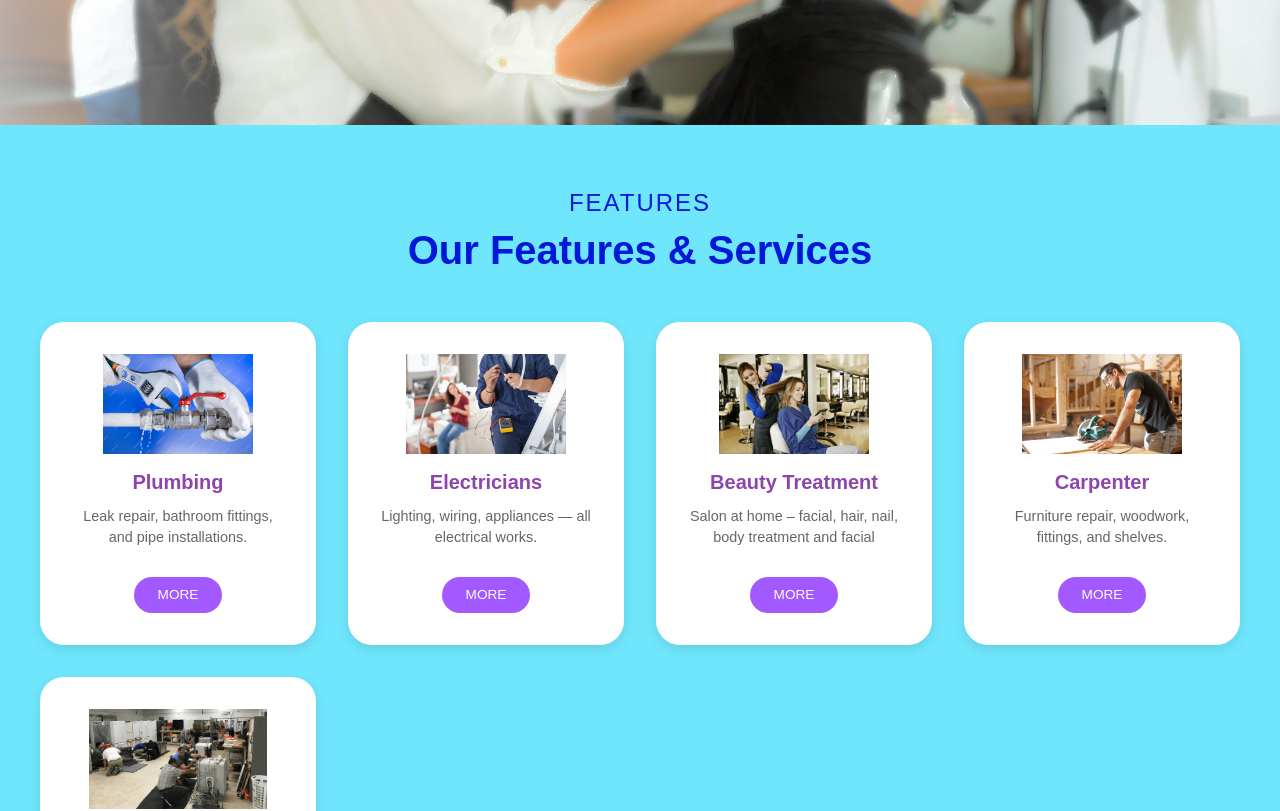
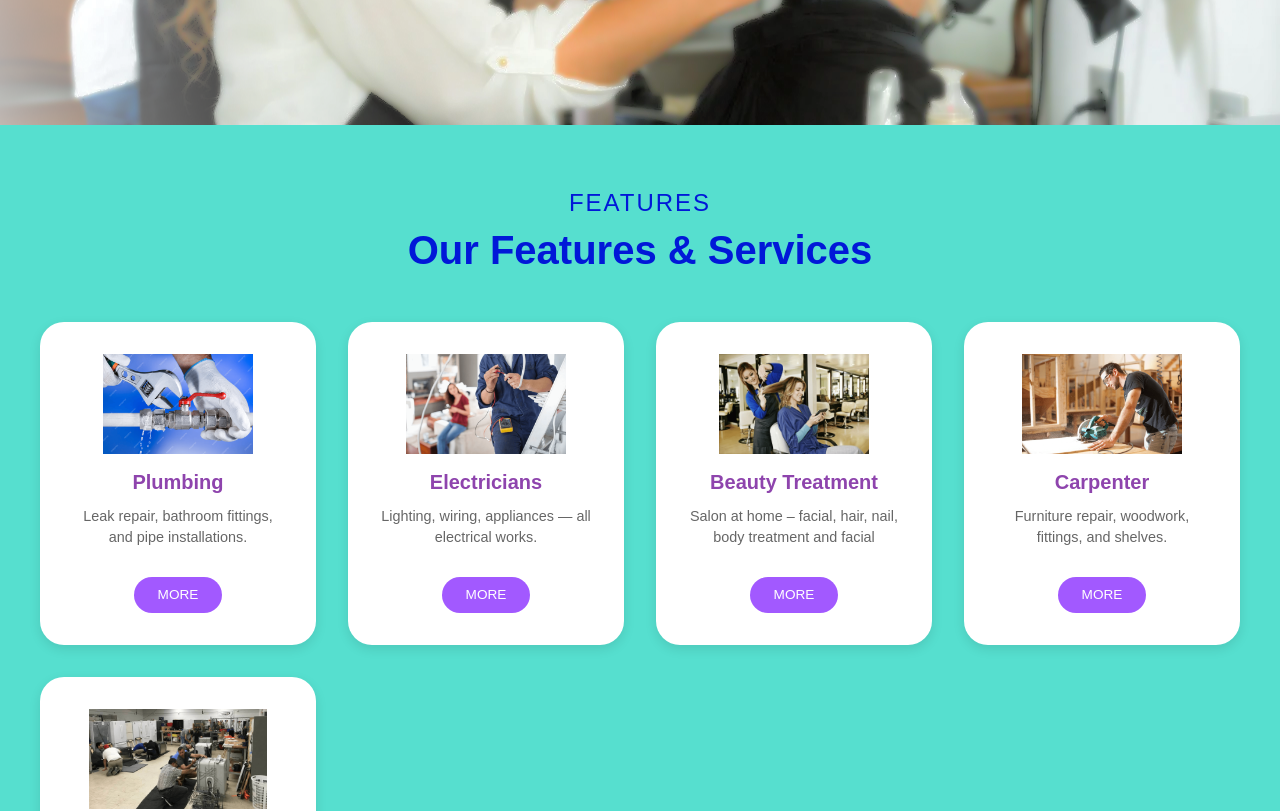
Before and after one commit to Vaishnavi2111/EasyService, a React (Vite) app in the folder hyperlocal-frontend/: page / in a window 1280 px wide. Shown: the part 780-1591 px from the top of the page. Built offline with nearby package versions, Linux system fonts and the light colour scheme.

Commit message:
Some Styling changes

```diff
--- a/hyperlocal-frontend/src/components/HeroSection.css
+++ b/hyperlocal-frontend/src/components/HeroSection.css
@@ -105,3 +105,10 @@
   margin-top: 24px;
   cursor: pointer;
 }
+
+.hero-button:hover {
+  background-color: #0B1D51; /* ← Change to any color you like */
+  color: #ffffff;            /* Optional: keep text white */
+  transform: scale(1.05);    /* Optional: subtle hover effect */
+  transition: background-color 0.3s ease, transform 0.3s ease;
+}
--- a/hyperlocal-frontend/src/pages/About.css
+++ b/hyperlocal-frontend/src/pages/About.css
@@ -3,7 +3,7 @@
 .about-section {
   width: 100vw;
   min-height: 100vh;
-  padding: 4rem 1rem;
+  padding: 6rem 1rem 4rem;
   display: flex;
   flex-direction: column;
   align-items: center;
--- a/hyperlocal-frontend/src/pages/Home.css
+++ b/hyperlocal-frontend/src/pages/Home.css
@@ -7,13 +7,13 @@
 
 /* Update Page wrapper */
 .home-wrapper {
-  background-color:#6FE6FC ;
+  background-color:#56DFCF ;
   padding-top: 100px;
   font-family: Arial, sans-serif;
 }
 
 .services-section {
-  background-color: #6FE6FC;
+  background-color: #56DFCF;
   padding: 4rem 2rem;
   text-align: center;
 }
```
